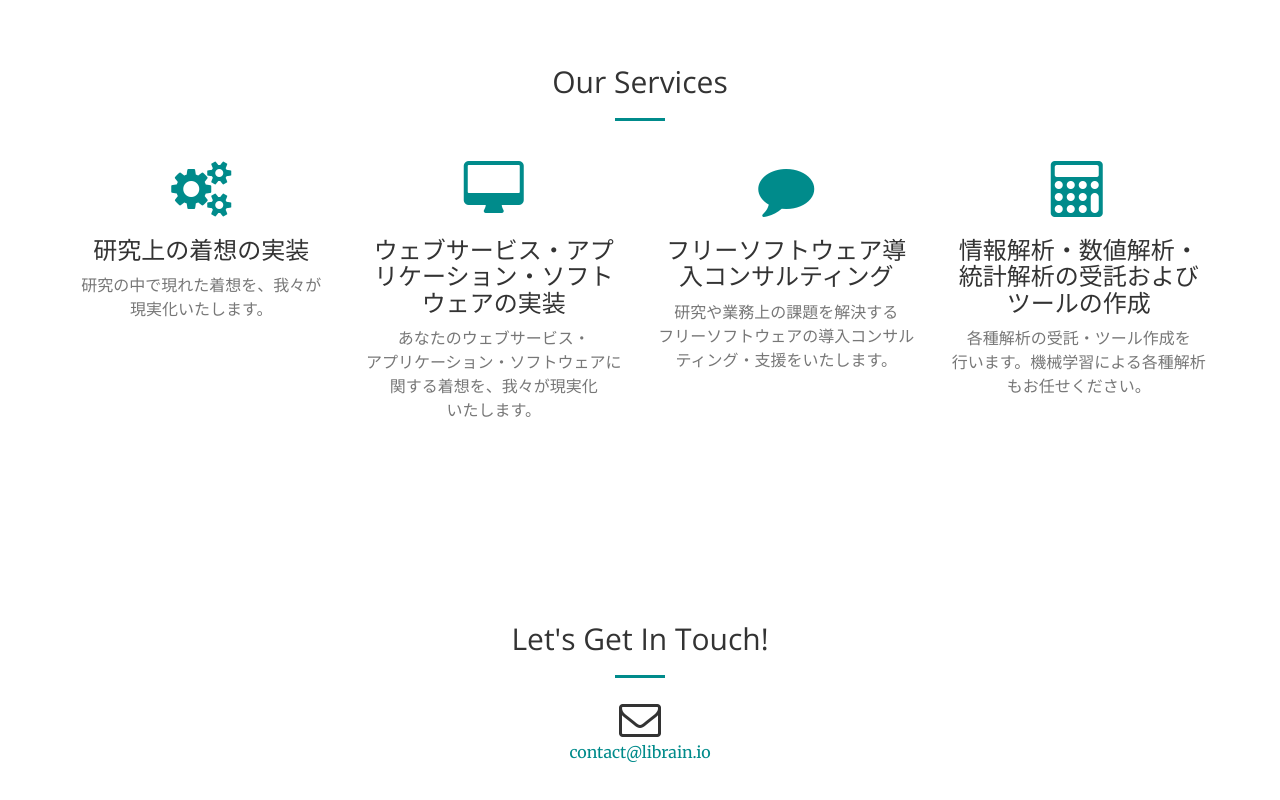
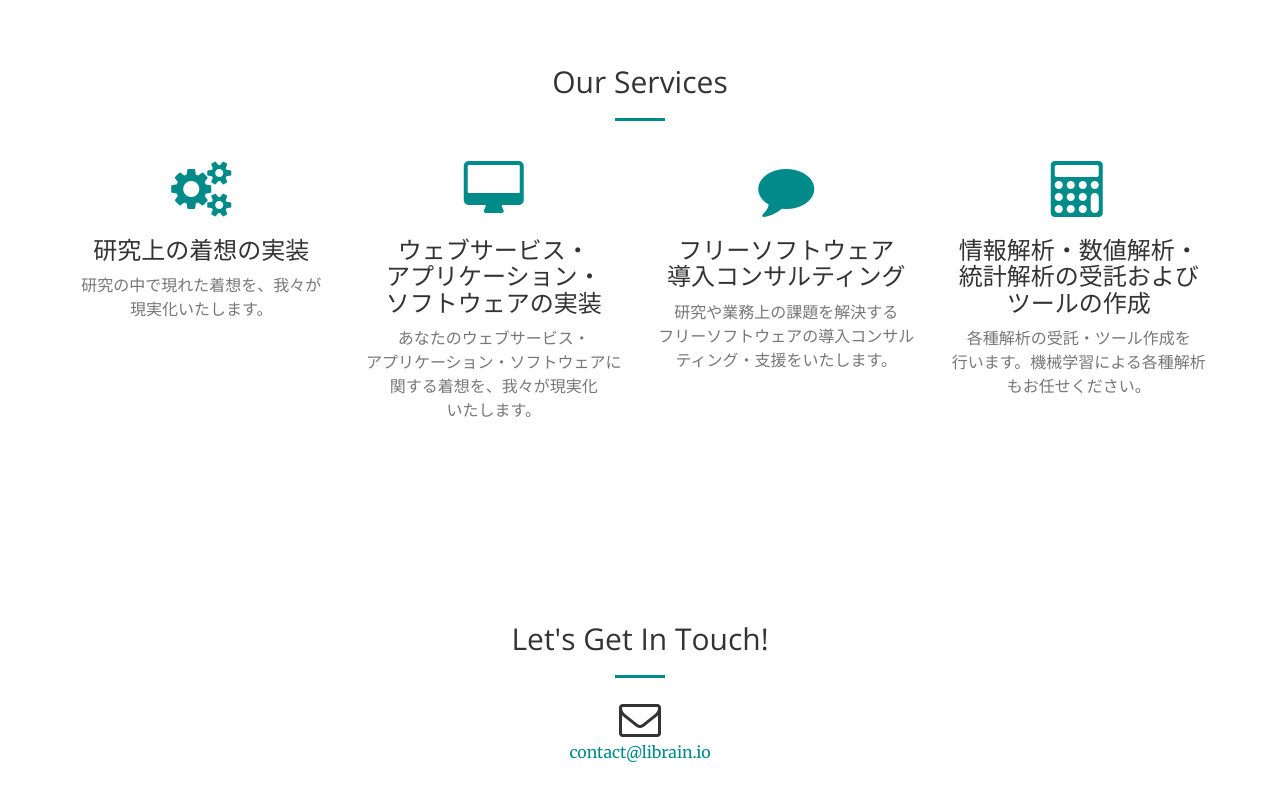
Before and after one commit to librain/librain.github.io, a website: page index.html in a window 1280 px wide. Shown: the part 1381-2181 px from the top of the page. Drawn offline with nearby package versions, Linux system fonts and the light colour scheme.

Commit message:
Adjust newline

```diff
--- a/index.html
+++ b/index.html
@@ -119,21 +119,21 @@
                 <div class="col-lg-3 col-md-6 text-center">
                     <div class="service-box">
                         <i class="fa fa-4x fa-desktop text-primary sr-icons"></i>
-                        <h3>ウェブサービス・アプリケーション・ソフトウェアの実装</h3>
+                        <h3>ウェブサービス・<br>アプリケーション・<br>ソフトウェアの実装</h3>
                         <p class="text-muted">あなたのウェブサービス・<br>アプリケーション・ソフトウェアに関する着想を、我々が現実化<br>いたします。</p>
                     </div>
                 </div>
                 <div class="col-lg-3 col-md-6 text-center">
                     <div class="service-box">
                         <i class="fa fa-4x fa-comment text-primary sr-icons"></i>
-                        <h3>フリーソフトウェア導入コンサルティング</h3>
+                        <h3>フリーソフトウェア<br>導入コンサルティング</h3>
                         <p class="text-muted">研究や業務上の課題を解決する<br>フリーソフトウェアの導入コンサルティング・支援をいたします。</p>
                     </div>
                 </div>
                 <div class="col-lg-3 col-md-6 text-center">
                     <div class="service-box">
                         <i class="fa fa-4x fa-calculator text-primary sr-icons"></i>
-                        <h3>情報解析・数値解析・統計解析の受託およびツールの作成</h3>
+                        <h3>情報解析・数値解析・<br>統計解析の受託およびツールの作成</h3>
                         <p class="text-muted">各種解析の受託・ツール作成を<br>行います。機械学習による各種解析もお任せください。</p>
                     </div>
                 </div>
```
